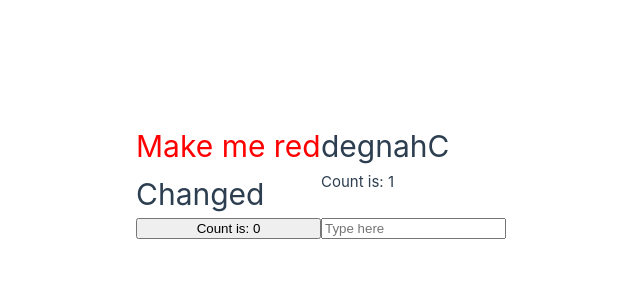
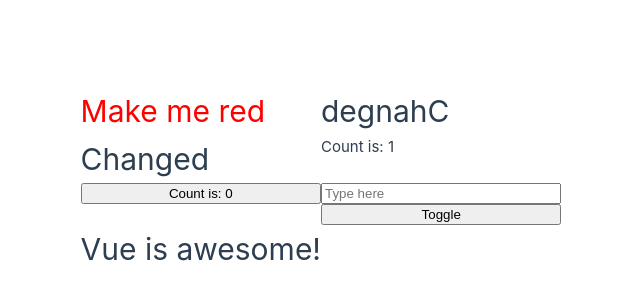
Before and after one commit to TimTheEnchanter/vue.js-practice-2, a Vue app in the folder vue-practice-2/: page / in a window 1280 px wide. Shown: the part 220-520 px from the top of the page, without its empty margins (319-959 px from the left). Built offline with nearby package versions, Linux system fonts and the light colour scheme.

Commit message:
conditional rendering

```diff
--- a/vue-practice-2/src/App.vue
+++ b/vue-practice-2/src/App.vue
@@ -9,6 +9,7 @@
 const titleClass = ref('title')
 const count = ref(0)
 const text = ref('')
+const awesome = ref(true)
 
 console.log(message.value) // "Hello World!"
 console.log(counter.count) // 0
@@ -20,6 +21,11 @@
   // update component state
   count.value++
 }
+
+function toggle() {
+  awesome.value = !awesome.value
+}
+
 </script>
 
 <template>
@@ -32,6 +38,10 @@
 
   <input v-model="text" placeholder="Type here">
   <p>{{ text }}</p>
+
+  <button @click="toggle">Toggle</button>
+  <h1 v-if="awesome">Vue is awesome!</h1>
+  <h1 v-else>Angular is da best</h1>
 </template>
 
 <style>
```
